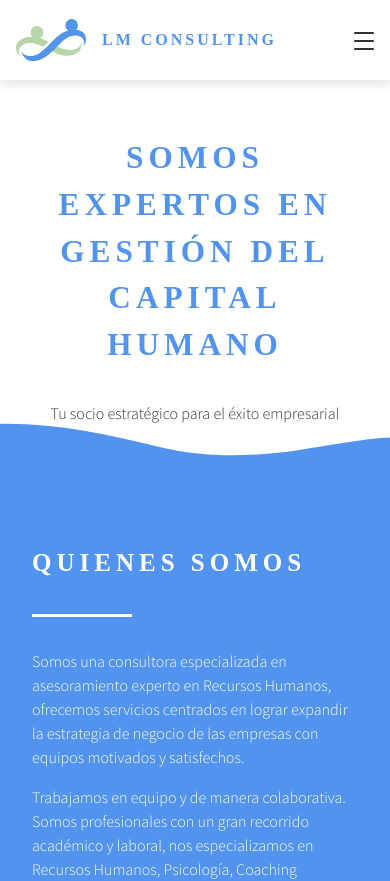
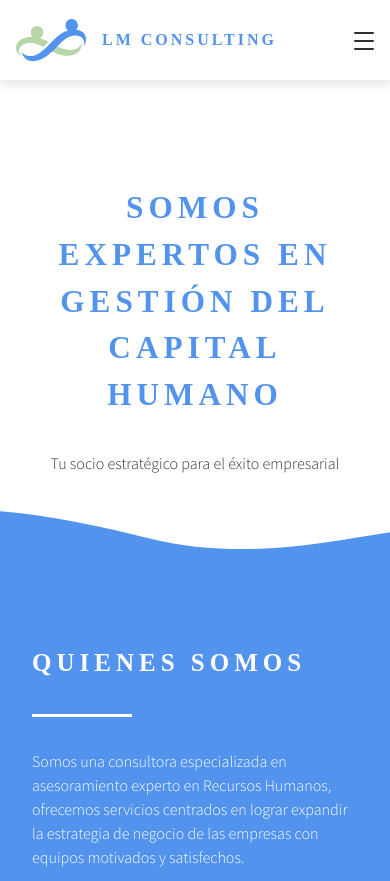
Before and after one commit to agreloe/lm-consulting, a Next.js app: page / in a window 390 px wide. Shown: the top 881 px of the page. Built offline with nearby package versions, Linux system fonts and the light colour scheme; a web font is replaced by a local one.

Commit message:
changed banner height on mobile screen

```diff
--- a/src/styles/Banner.module.scss
+++ b/src/styles/Banner.module.scss
@@ -12,7 +12,7 @@
 
     @include small-screen {
         background-image: url('../img/SVG/BannerImgMobile.svg');
-        min-height: 400px;
+        min-height: 500px;
         background-size: cover;
         background-position: 50%;
     }
```
